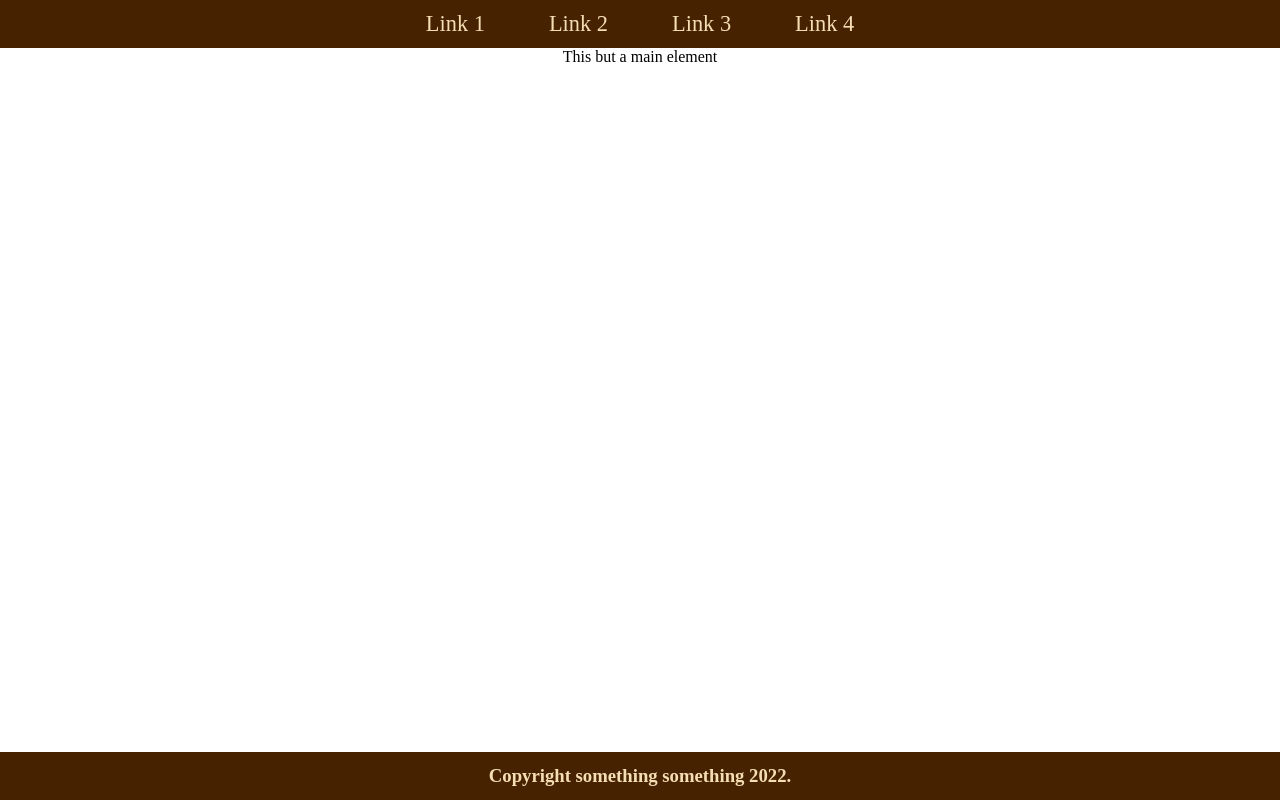
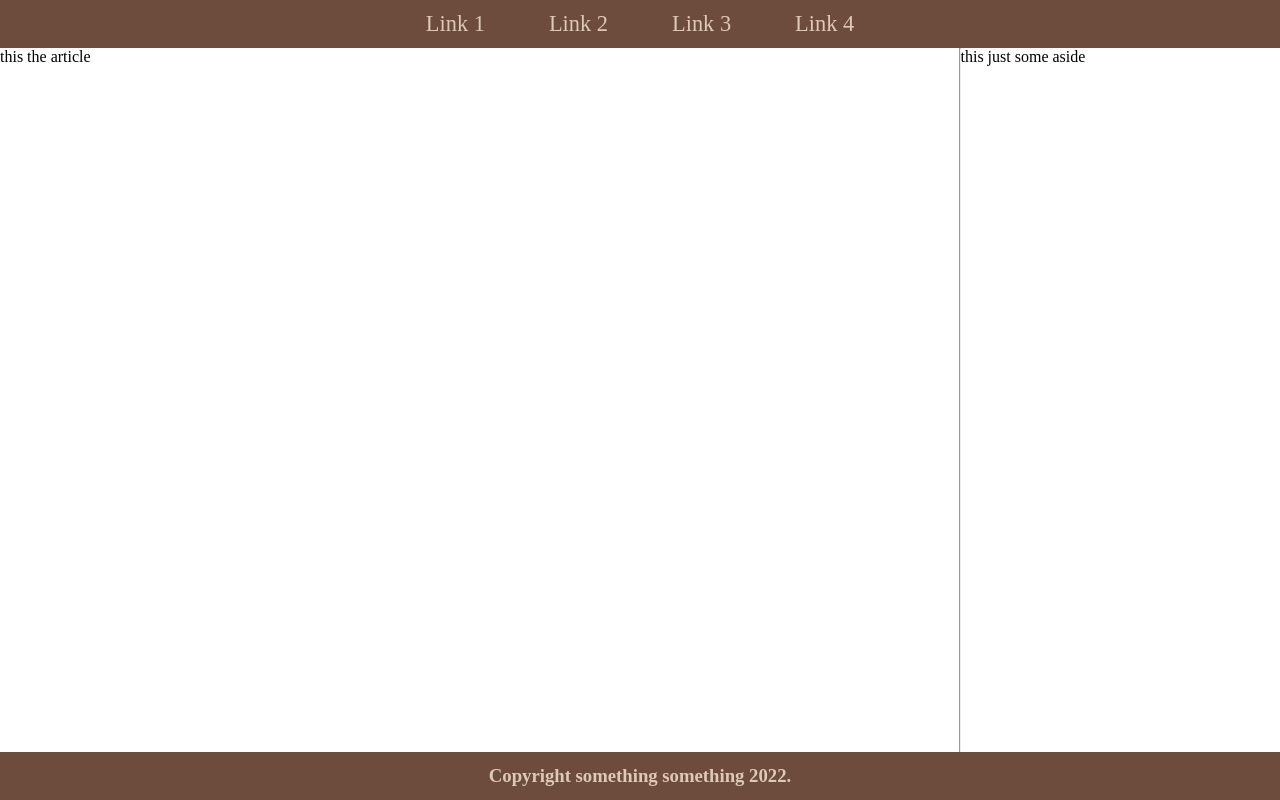
Before and after one commit to AmadejusV/vanilla-js, a website built with webpack: page dist/index.html in a window 1280 px wide. Built offline with nearby package versions, Linux system fonts and the light colour scheme.

Commit message:
Add main, seperate article with aside

```diff
--- a/src/components/main.ts
+++ b/src/components/main.ts
@@ -1,6 +1,16 @@
 export const Main = () => {
     const main = document.createElement('main');
-    main.innerHTML = 'This but a main element';
+    const article = document.createElement('article');
+    const aside = document.createElement('aside');
+    article.classList.add('main-article');
+    aside.classList.add('main-aside');
+
+    article.textContent = 'this the article';
+    aside.textContent = 'this just some aside';
+
+    main.appendChild(article);
+    main.appendChild(document.createElement('hr'));
+    main.appendChild(aside);
 
     return main;
 };
--- a/src/style.css
+++ b/src/style.css
@@ -5,13 +5,12 @@
 }
 
 body {
-    margin: 0;
-}
-
-main {
-    display: flex;
-    flex-direction: column;
-    align-items: center;
+    position:absolute;
+    top:0px;
+    right:0px;
+    bottom:0px;
+    left:0px;
+    height: 100%;
 }
 
 a {
@@ -23,12 +22,44 @@ ul {
     list-style-type: none;
 }
 
+/* ---------------- COLOR PALETTE ---------------- */
+:root {
+    --cream: #DCC9B6;
+    --light-brown: #A39171;
+    --brown: #6D4C3D;
+    --green: #ABC4AB;
+    --greyeen: #727D71;
+}
+
+
+/* ---------------- MAIN STYLES ---------------- */
+
+main {
+    display: flex;
+    height: 100%;
+    position: relative;
+    padding-top: 3rem;
+}
+
+main article {
+    width: 75%;
+}
+
+main aside {
+    width: 25%;
+}
+
+
 /* ---------------- HEADER STYLES ---------------- */
 
 .header {
     display: flex;
     flex-direction: column;
-    background-color: rgb(70, 34, 0);
+    background-color: var(--brown);
+    position: fixed;
+    width: 100%;
+    top: 0;
+    z-index: 1;
 }
 
 .header-nav {
@@ -43,15 +74,15 @@ ul {
 }
 
 .header-nav a {
-    color: wheat;
+    color: var(--cream);
     font-size: 1.4rem;
     padding: 1rem;
     margin: auto 1rem;
 }
 
 .header-nav a:hover {
-    color: rgb(70, 34, 0);
-    background-color: wheat;
+    color: var(--brown);
+    background-color: var(--cream);
 }
 
 /* ---------------- FOOTER STYLES ---------------- */
@@ -64,9 +95,9 @@ footer {
     bottom: 0;
     width: 100%;
     height: 3rem;
-    background: rgb(70, 34, 0);
+    background: var(--brown);
 }
 
 footer h3 {
-    color: wheat;
+    color: var(--cream);
 }
```
